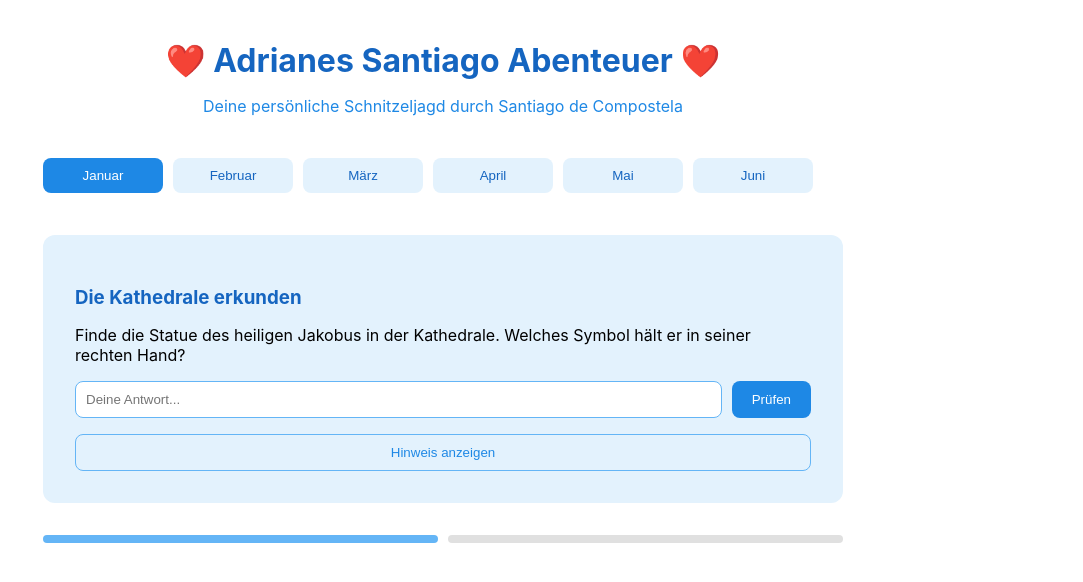
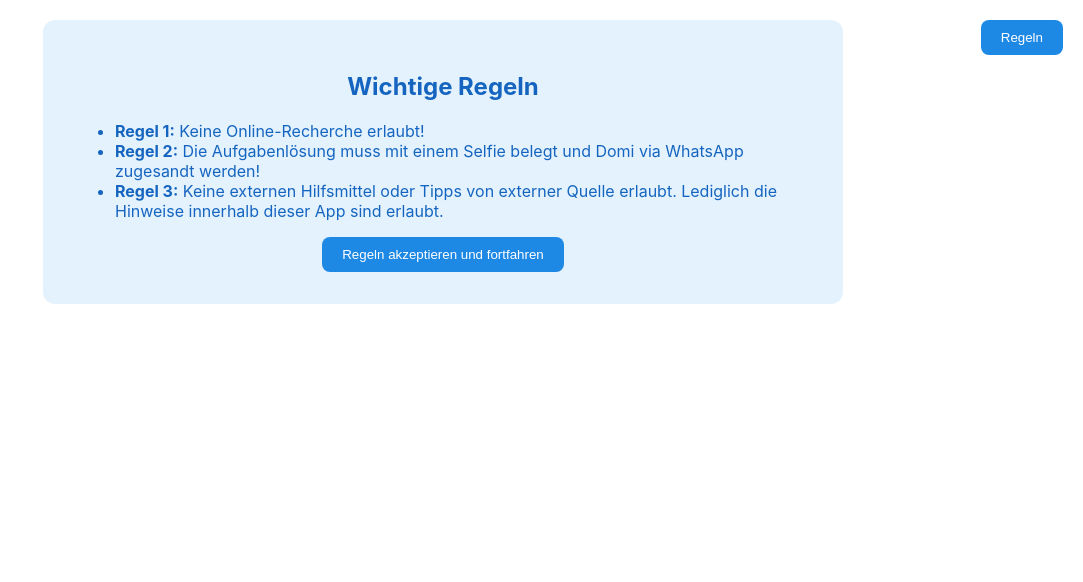
Before and after one commit to domi-kunz/adi-santiago-schnitzeljagd, a React (Create React App) app in the folder my-app/: page / in a window 1280 px wide. Shown: the top 582 px of the page, without its empty margins (197-1280 px from the left). Built offline with nearby package versions, Linux system fonts and the light colour scheme.

Commit message:
Januar commit

```diff
--- a/my-app/src/App.js
+++ b/my-app/src/App.js
@@ -1,7 +1,7 @@
 import React, { useState, useEffect } from 'react';
 
 const App = () => {
-  const [month, setMonth] = useState(0);
+  const [month, setMonth] = useState(0); // Zeigt nur den Januar an
   const [taskIndex, setTaskIndex] = useState(0);
   const [userAnswer, setUserAnswer] = useState('');
   const [showHint, setShowHint] = useState(false);
@@ -10,6 +10,9 @@ const App = () => {
     const saved = localStorage.getItem('completedTasks');
     return saved ? JSON.parse(saved) : [];
   });
+  const [rulesAccepted, setRulesAccepted] = useState(false);
+  const [viewHistory, setViewHistory] = useState(false); // Zustand für Historie anzeigen
+  const [showRules, setShowRules] = useState(false); // Zustand für das Anzeigen der Regeln
 
   const oceanBlue = {
     light: '#E3F2FD',
@@ -19,7 +22,8 @@ const App = () => {
   };
 
   const months = [
-    "Januar", "Februar", "März", "April", "Mai", "Juni"
+    "Januar", // Zeigt nur den Januar an
+    // Weitere Monate folgen später
   ];
 
   const tasks = [
@@ -40,7 +44,7 @@ const App = () => {
         location: "Praza do Obradoiro"
       }
     ],
-    // Weitere Monate folgen ...
+    // Weitere Monate folgen später...
   ];
 
   useEffect(() => {
@@ -94,6 +98,98 @@ const App = () => {
       backgroundColor: '#fff',
       minHeight: '100vh'
     }}>
+      {/* Regelbutton für jederzeitigen Zugriff auf die Regeln */}
+      <button
+        onClick={() => setShowRules(true)}
+        style={{
+          position: 'absolute',
+          top: '20px',
+          right: '20px',
+          padding: '10px 20px',
+          backgroundColor: oceanBlue.dark,
+          color: 'white',
+          border: 'none',
+          borderRadius: '8px',
+          cursor: 'pointer'
+        }}
+      >
+        Regeln
+      </button>
+
+      {/* Popup für die Regeln */}
+      {showRules && (
+        <div style={{
+          position: 'fixed',
+          top: '0',
+          left: '0',
+          right: '0',
+          bottom: '0',
+          backgroundColor: 'rgba(0, 0, 0, 0.5)',
+          display: 'flex',
+          justifyContent: 'center',
+          alignItems: 'center',
+          zIndex: '1000'
+        }}>
+          <div style={{
+            backgroundColor: 'white',
+            padding: '2rem',
+            borderRadius: '8px',
+            maxWidth: '500px',
+            width: '100%',
+            position: 'relative'
+          }}>
+            <button
+              onClick={() => setShowRules(false)}
+              style={{
+                position: 'absolute',
+                top: '10px',
+                right: '10px',
+                padding: '5px 10px',
+                backgroundColor: oceanBlue.dark,
+                color: 'white',
+                border: 'none',
+                borderRadius: '50%',
+                cursor: 'pointer'
+              }}
+            >
+              X
+            </button>
+            <h2 style={{ textAlign: 'center', color: oceanBlue.darker }}>Wichtige Regeln</h2>
+            <ul style={{ textAlign: 'left', color: oceanBlue.darker }}>
+              <li><strong>Regel 1:</strong> Keine Online-Recherche erlaubt!</li>
+              <li><strong>Regel 2:</strong> Die Aufgabenlösung muss mit einem Selfie belegt und Domi via WhatsApp zugesandt werden!</li>
+              <li><strong>Regel 3:</strong> Keine externen Hilfsmittel oder Tipps von externer Quelle erlaubt. Lediglich die Hinweise innerhalb dieser App sind erlaubt.</li>
+            </ul>
+          </div>
+        </div>
+      )}
+
+      {!rulesAccepted && (
+        <div style={{ padding: '2rem', backgroundColor: oceanBlue.light, borderRadius: '12px', textAlign: 'center' }}>
+          <h2 style={{ color: oceanBlue.darker }}>Wichtige Regeln</h2>
+          <ul style={{ textAlign: 'left', color: oceanBlue.darker }}>
+            <li><strong>Regel 1:</strong> Keine Online-Recherche erlaubt!</li>
+            <li><strong>Regel 2:</strong> Die Aufgabenlösung muss mit einem Selfie belegt und Domi via WhatsApp zugesandt werden!</li>
+            <li><strong>Regel 3:</strong> Keine externen Hilfsmittel oder Tipps von externer Quelle erlaubt. Lediglich die Hinweise innerhalb dieser App sind erlaubt.</li>
+          </ul>
+          <button
+            onClick={() => setRulesAccepted(true)}
+            style={{
+              padding: '10px 20px',
+              backgroundColor: oceanBlue.dark,
+              color: 'white',
+              border: 'none',
+              borderRadius: '8px',
+              cursor: 'pointer'
+            }}
+          >
+            Regeln akzeptieren und fortfahren
+          </button>
+        </div>
+      )}
+
+      {rulesAccepted && (
+        <>
           <div style={{
             textAlign: 'center',
             marginBottom: '2rem',
@@ -126,9 +222,68 @@ const App = () => {
                 Herzlichen Glückwunsch, Adriane!
               </h2>
               <p style={{ marginTop: '1rem', color: oceanBlue.dark }}>
-            Du hast alle Aufgaben gemeistert! Dein besonderes Geschenk wartet auf dich.
-            [Hier kommt dein digitaler Brief/Gutschein]
+                Du hast alle Aufgaben gemeistert! Die folgenden Monate sind noch in Arbeit und werden am 01. des nächsten Monats online gestellt.
+                <br />
+                Du kannst deine Historie einsehen, um die Fragen und Antworten der vorherigen Monate zu überprüfen.
               </p>
+              <button
+                onClick={() => setViewHistory(!viewHistory)}
+                style={{
+                  padding: '10px 20px',
+                  backgroundColor: oceanBlue.dark,
+                  color: 'white',
+                  border: 'none',
+                  borderRadius: '8px',
+                  cursor: 'pointer',
+                  marginTop: '10px'
+                }}
+              >
+                {viewHistory ? 'Historie verbergen' : 'Historie anzeigen'}
+              </button>
+
+              {viewHistory && (
+                <div style={{ marginTop: '1rem' }}>
+                  <h3>Historie der Antworten</h3>
+                  {completedTasks.length > 0 ? (
+                    completedTasks.map((taskId, idx) => {
+                      const [m, t] = taskId.split('-');
+                      const task = tasks[m][t];
+                      return (
+                        <div key={idx} style={{ marginBottom: '10px' }}>
+                          <strong>{task.title}:</strong>
+                          <p>Frage: {task.question}</p>
+                          <p>Antwort: {task.answer}</p>
+                          <p>Standort: {task.location}</p>
+                        </div>
+                      );
+                    })
+                  ) : (
+                    <p>Noch keine Aufgaben abgeschlossen.</p>
+                  )}
+                </div>
+              )}
+
+              {/* Liebesbrief als Geschenk */}
+              <div style={{
+                marginTop: '2rem',
+                backgroundColor: oceanBlue.medium,
+                padding: '1.5rem',
+                borderRadius: '12px',
+                textAlign: 'center',
+                color: 'white'
+              }}>
+                <h3 style={{ fontSize: '1.5rem', marginBottom: '1rem' }}>
+                  Dein romantisches Geschenk:
+                </h3>
+                <div style={{ fontSize: '1.2rem', textAlign: 'left' }}>
+                  <p>Mein geliebter Schatz,</p>
+                  <p>dieser Brief ist nur für dich – als kleines Geschenk, das dir zeigt, wie sehr du mir am Herzen liegst. Inmitten all der Abenteuer, die wir gemeinsam erleben, möchte ich dir auf diesem Weg noch einmal sagen, wie viel du für mich bedeutest. Du bist das Beste, was mir je passiert ist.</p>
+                  <p>Jeder Tag mit dir fühlt sich wie ein neues Abenteuer an, und ich könnte mir keine bessere Begleitung vorstellen, als dich an meiner Seite zu wissen. Du schenkst mir Liebe, Lachen und Wärme, und dafür bin ich dir unendlich dankbar. Du bist mein Anker, mein Licht und die Freude in meinem Leben.</p>
+                  <p>Ich hoffe, du hast genauso viel Spaß an diesem Abenteuer wie ich, und dass du beim Entpacken dieses Geschenkes genauso viel Freude empfindest wie bei jedem Moment, den wir miteinander verbringen. Die Zukunft liegt vor uns – und ich freue mich auf all die wundervollen Momente, die noch kommen werden.</p>
+                  <p>Mit all meiner Liebe,</p>
+                  <p><strong>Domi ❤️</strong></p>
+                </div>
+              </div>
             </div>
           ) : (
             <>
@@ -284,6 +439,8 @@ const App = () => {
               </div>
             </>
           )}
+        </>
+      )}
     </div>
   );
 };
```
Lines whose indentation alone changed are shown as unchanged.
